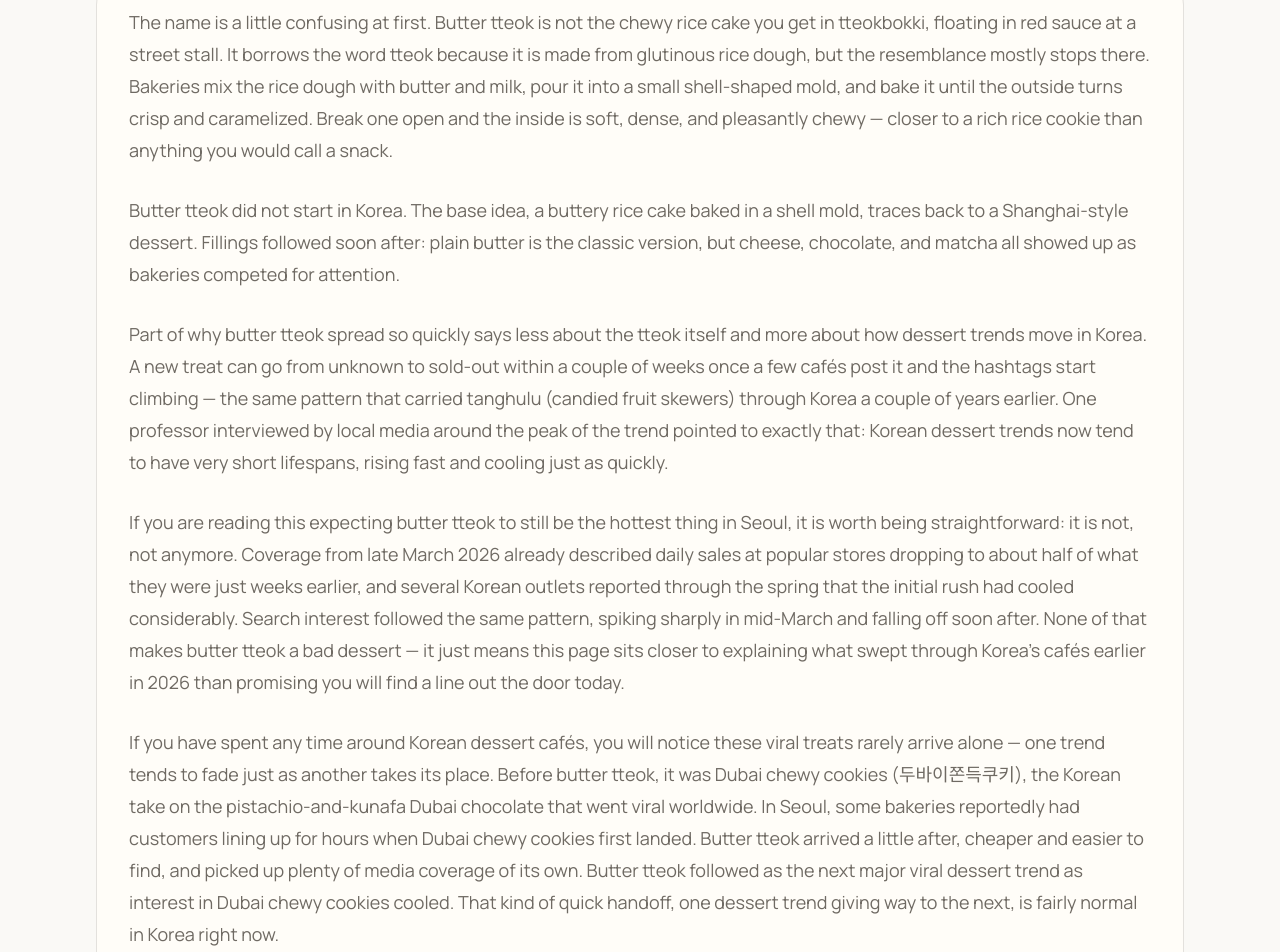
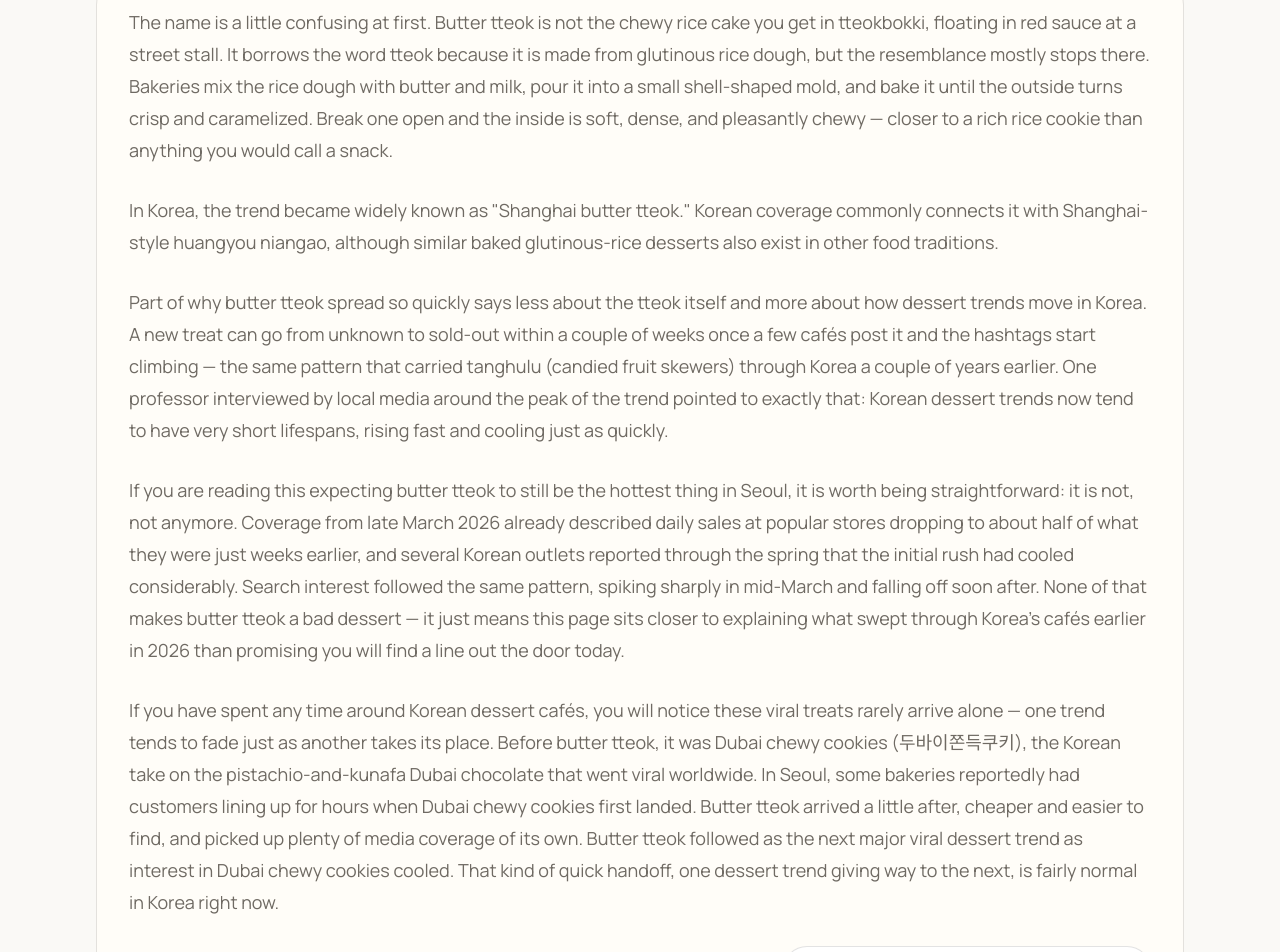
Before and after one commit to kjgusgh-source/korea-inside, a Next.js app: page /food/what-is-butter-tteok in a window 1280 px wide. Shown: the part 1873-2825 px from the top of the page. Built offline with nearby package versions, Linux system fonts and the light colour scheme.

Commit message:
fix: further neutralize origin claim, remove unverified fillings list, unify shell-shape wording on food hub card

```diff
--- a/app/food/page.tsx
+++ b/app/food/page.tsx
@@ -181,7 +181,7 @@ const STANDALONE_FOOD_GUIDES = [
     categoryLabel: "Food guide",
     title: "What Is Butter Tteok?",
     description:
-      "Korea’s shell-shaped butter rice cake trend from early 2026 — what it tastes like, where it came from, and how it compares to Dubai chewy cookies.",
+      "Korea’s viral butter rice cake trend from early 2026 — what it tastes like, where it came from, and how it compares to Dubai chewy cookies.",
     href: "/food/what-is-butter-tteok",
     readingTime: "6 min read",
   },
--- a/app/food/what-is-butter-tteok/page.tsx
+++ b/app/food/what-is-butter-tteok/page.tsx
@@ -205,11 +205,10 @@ export default function WhatIsButterTteokPage() {
               </p>
 
               <p>
-                Butter tteok did not start in Korea. The base idea, a buttery
-                rice cake baked in a shell mold, traces back to a Shanghai-style
-                dessert. Fillings followed soon after: plain butter is the classic
-                version, but cheese, chocolate, and matcha all showed up as
-                bakeries competed for attention.
+                In Korea, the trend became widely known as &quot;Shanghai butter
+                tteok.&quot; Korean coverage commonly connects it with
+                Shanghai-style huangyou niangao, although similar baked
+                glutinous-rice desserts also exist in other food traditions.
               </p>
 
               <p>
```
